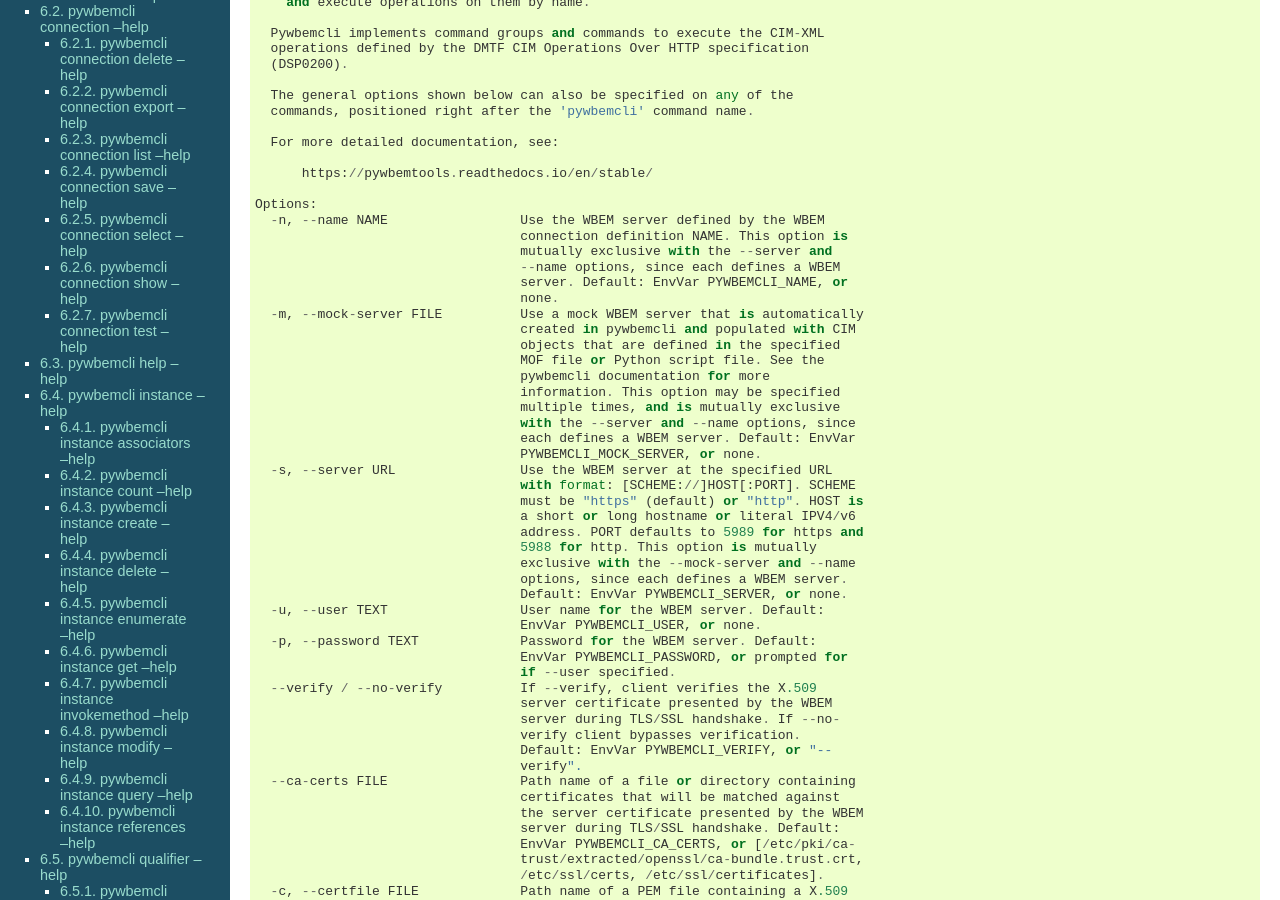
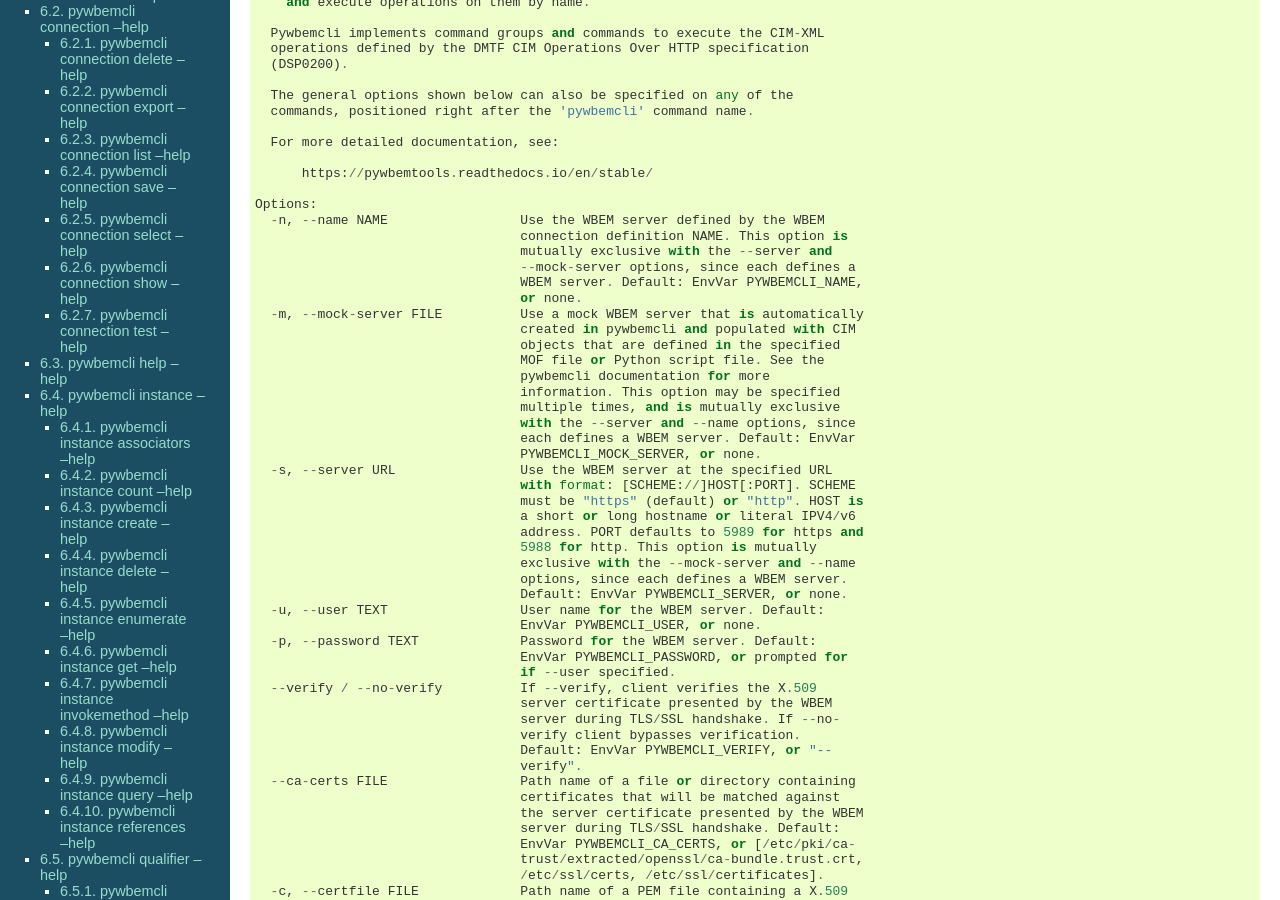
Before and after one commit to pywbem/pywbemtools, a Sphinx documentation site: the page built from docs/pywbemclicmdshelp.rst, in a window 1280 px wide and 900 px high, scrolled down 455 px. Built offline with Sphinx 7.4.7, drawn with Linux system fonts in a browser that asks for light colours; the version number could not be read and is left out.

```diff
--- a/docs/pywbemclicmdshelp.rst
+++ b/docs/pywbemclicmdshelp.rst
@@ -48,9 +48,9 @@ Help text for ``pywbemcli``:
       -n, --name NAME                 Use the WBEM server defined by the WBEM
                                       connection definition NAME. This option is
                                       mutually exclusive with the --server and
-                                      --name options, since each defines a WBEM
-                                      server. Default: EnvVar PYWBEMCLI_NAME, or
-                                      none.
+                                      --mock-server options, since each defines a
+                                      WBEM server. Default: EnvVar PYWBEMCLI_NAME,
+                                      or none.
       -m, --mock-server FILE          Use a mock WBEM server that is automatically
                                       created in pywbemcli and populated with CIM
                                       objects that are defined in the specified
```
Also changed, not shown: docs/changes.rst (+6 -2 lines).
